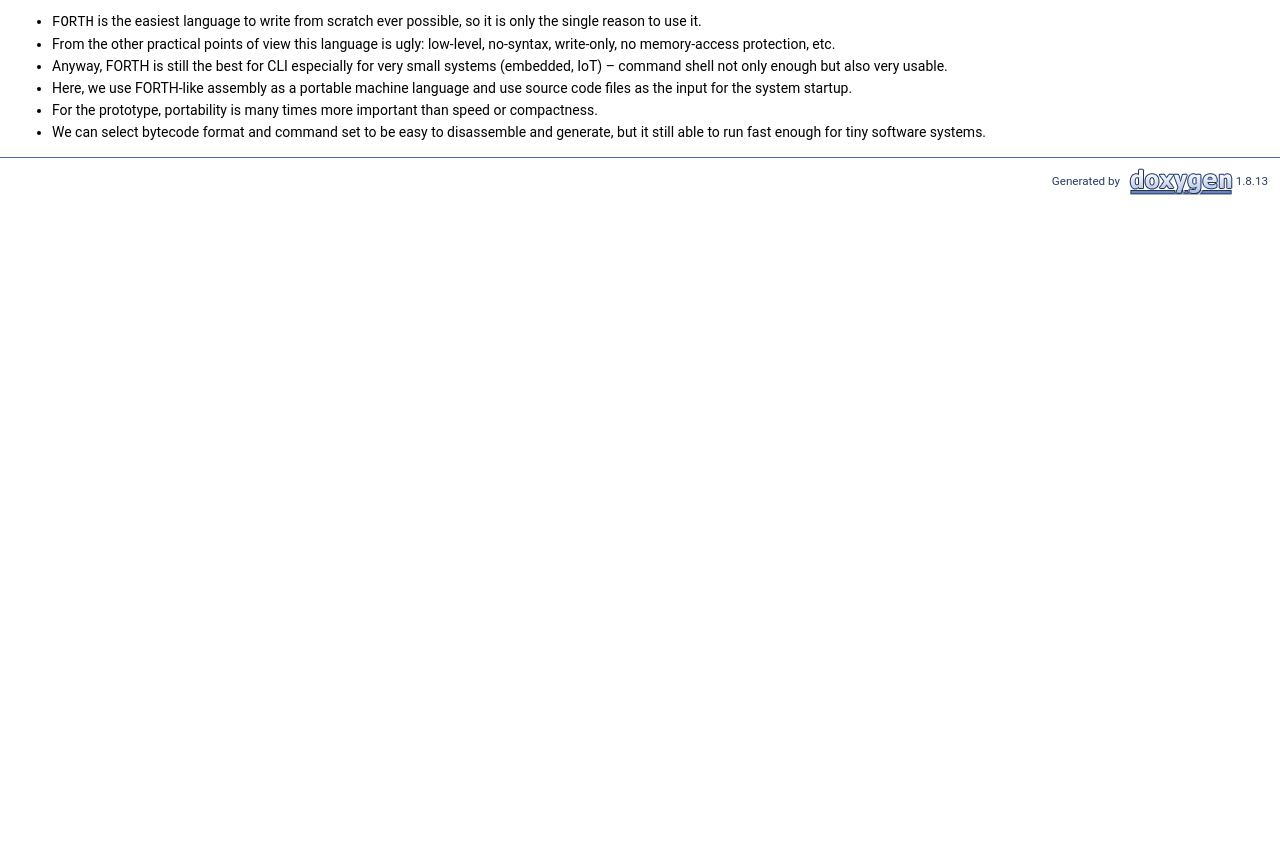
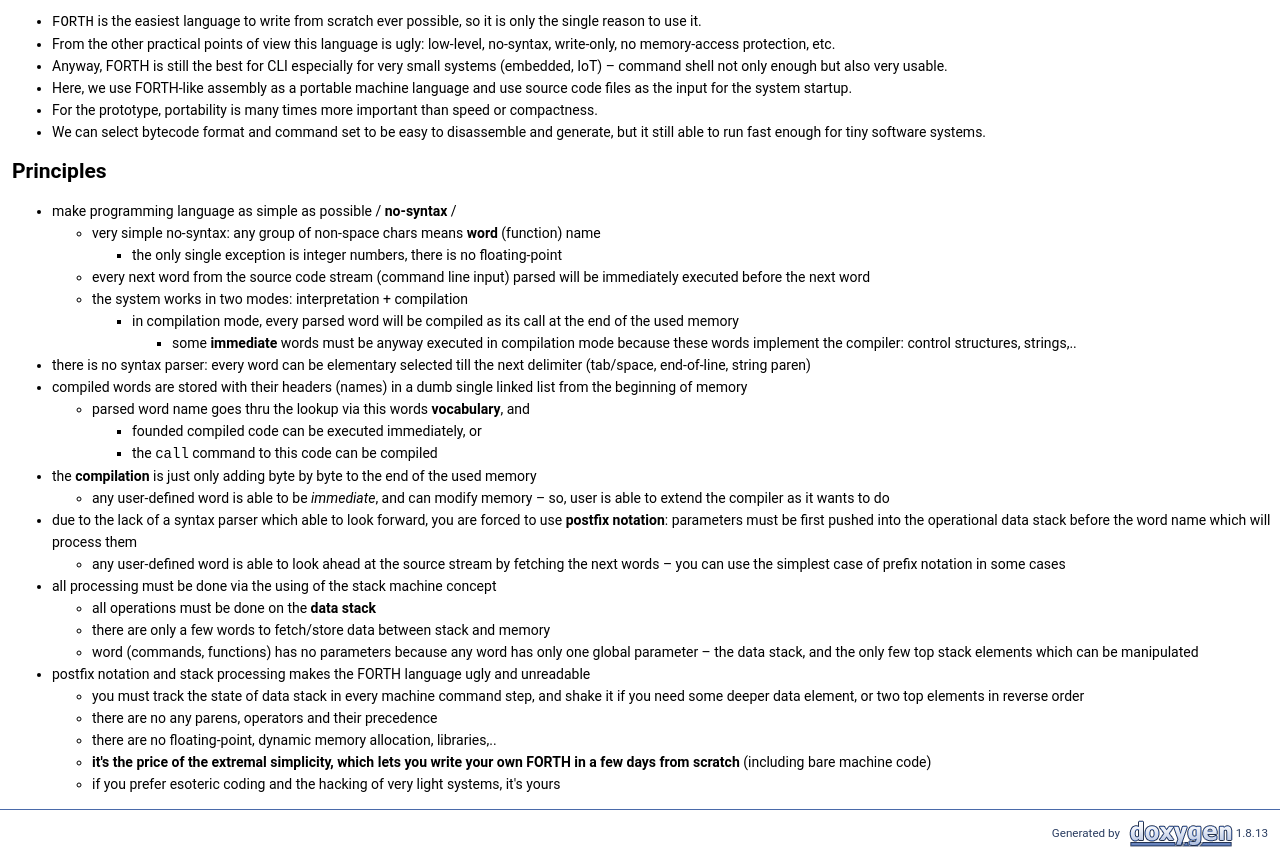
Before and after one commit to ponyatov/plang, a plain HTML site: page docs/md_doc_FORTH.html in a window 1280 px wide. Shown: the part 173-1022 px from the top of the page. Before the commit the page ends 800 px from the top, so only its background shows below. Drawn offline with Linux system fonts and the light colour scheme.

Commit message:
+ doc/FORTH
Signed-off-by: Dmitry Ponyatov <dponyatov@gmail.com>

```diff
--- a/docs/md_doc_FORTH.html
+++ b/docs/md_doc_FORTH.html
@@ -70,7 +70,56 @@ $(function() {
 <li>Anyway, FORTH is still the best for CLI especially for very small systems (embedded, IoT) &ndash; command shell not only enough but also very usable.</li>
 <li>Here, we use FORTH-like assembly as a portable machine language and use source code files as the input for the system startup.</li>
 <li>For the prototype, portability is many times more important than speed or compactness.</li>
-<li>We can select bytecode format and command set to be easy to disassemble and generate, but it still able to run fast enough for tiny software systems. </li>
+<li>We can select bytecode format and command set to be easy to disassemble and generate, but it still able to run fast enough for tiny software systems.</li>
+</ul>
+<h2>Principles</h2>
+<ul>
+<li>make programming language as simple as possible / <b>no-syntax</b> /<ul>
+<li>very simple no-syntax: any group of non-space chars means <b>word</b> (function) name<ul>
+<li>the only single exception is integer numbers, there is no floating-point</li>
+</ul>
+</li>
+<li>every next word from the source code stream (command line input) parsed will be immediately executed before the next word</li>
+<li>the system works in two modes: interpretation + compilation<ul>
+<li>in compilation mode, every parsed word will be compiled as its call at the end of the used memory<ul>
+<li>some <b>immediate</b> words must be anyway executed in compilation mode because these words implement the compiler: control structures, strings,..</li>
+</ul>
+</li>
+</ul>
+</li>
+</ul>
+</li>
+<li>there is no syntax parser: every word can be elementary selected till the next delimiter (tab/space, end-of-line, string paren)</li>
+<li>compiled words are stored with their headers (names) in a dumb single linked list from the beginning of memory<ul>
+<li>parsed word name goes thru the lookup via this words <b>vocabulary</b>, and<ul>
+<li>founded compiled code can be executed immediately, or</li>
+<li>the <code>call</code> command to this code can be compiled</li>
+</ul>
+</li>
+</ul>
+</li>
+<li>the <b>compilation</b> is just only adding byte by byte to the end of the used memory<ul>
+<li>any user-defined word is able to be <em>immediate</em>, and can modify memory &ndash; so, user is able to extend the compiler as it wants to do</li>
+</ul>
+</li>
+<li>due to the lack of a syntax parser which able to look forward, you are forced to use <b>postfix notation</b>: parameters must be first pushed into the operational data stack before the word name which will process them<ul>
+<li>any user-defined word is able to look ahead at the source stream by fetching the next words &ndash; you can use the simplest case of prefix notation in some cases</li>
+</ul>
+</li>
+<li>all processing must be done via the using of the stack machine concept<ul>
+<li>all operations must be done on the <b>data stack</b></li>
+<li>there are only a few words to fetch/store data between stack and memory</li>
+<li>word (commands, functions) has no parameters because any word has only one global parameter &ndash; the data stack, and the only few top stack elements which can be manipulated</li>
+</ul>
+</li>
+<li>postfix notation and stack processing makes the FORTH language ugly and unreadable<ul>
+<li>you must track the state of data stack in every machine command step, and shake it if you need some deeper data element, or two top elements in reverse order</li>
+<li>there are no any parens, operators and their precedence</li>
+<li>there are no floating-point, dynamic memory allocation, libraries,..</li>
+<li><b>it's the price of the extremal simplicity, which lets you write your own FORTH in a few days from scratch</b> (including bare machine code)</li>
+<li>if you prefer esoteric coding and the hacking of very light systems, it's yours </li>
+</ul>
+</li>
 </ul>
 </div></div><!-- contents -->
 <!-- start footer part -->
```
Also changed, not shown: 1 other file.
